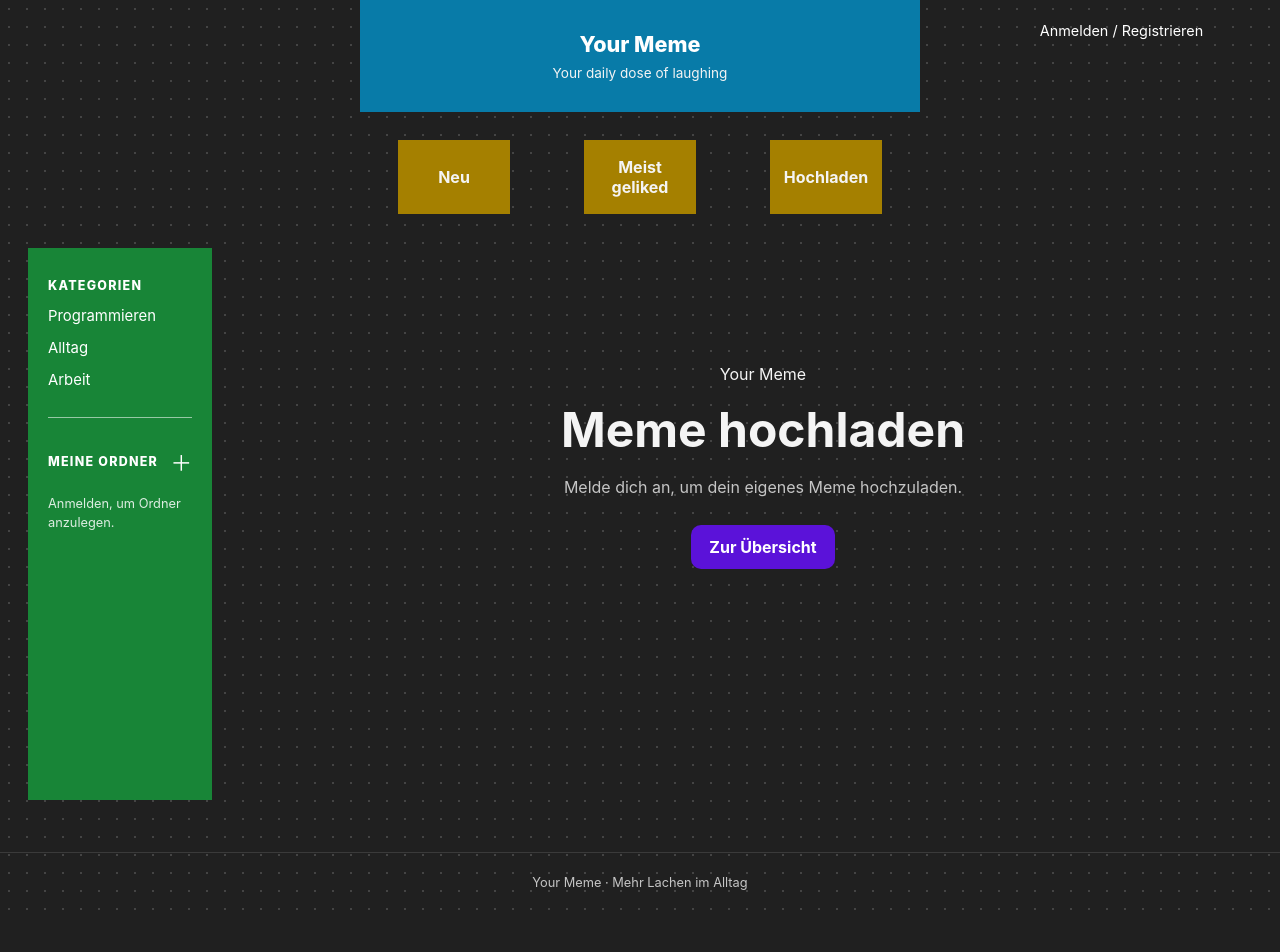
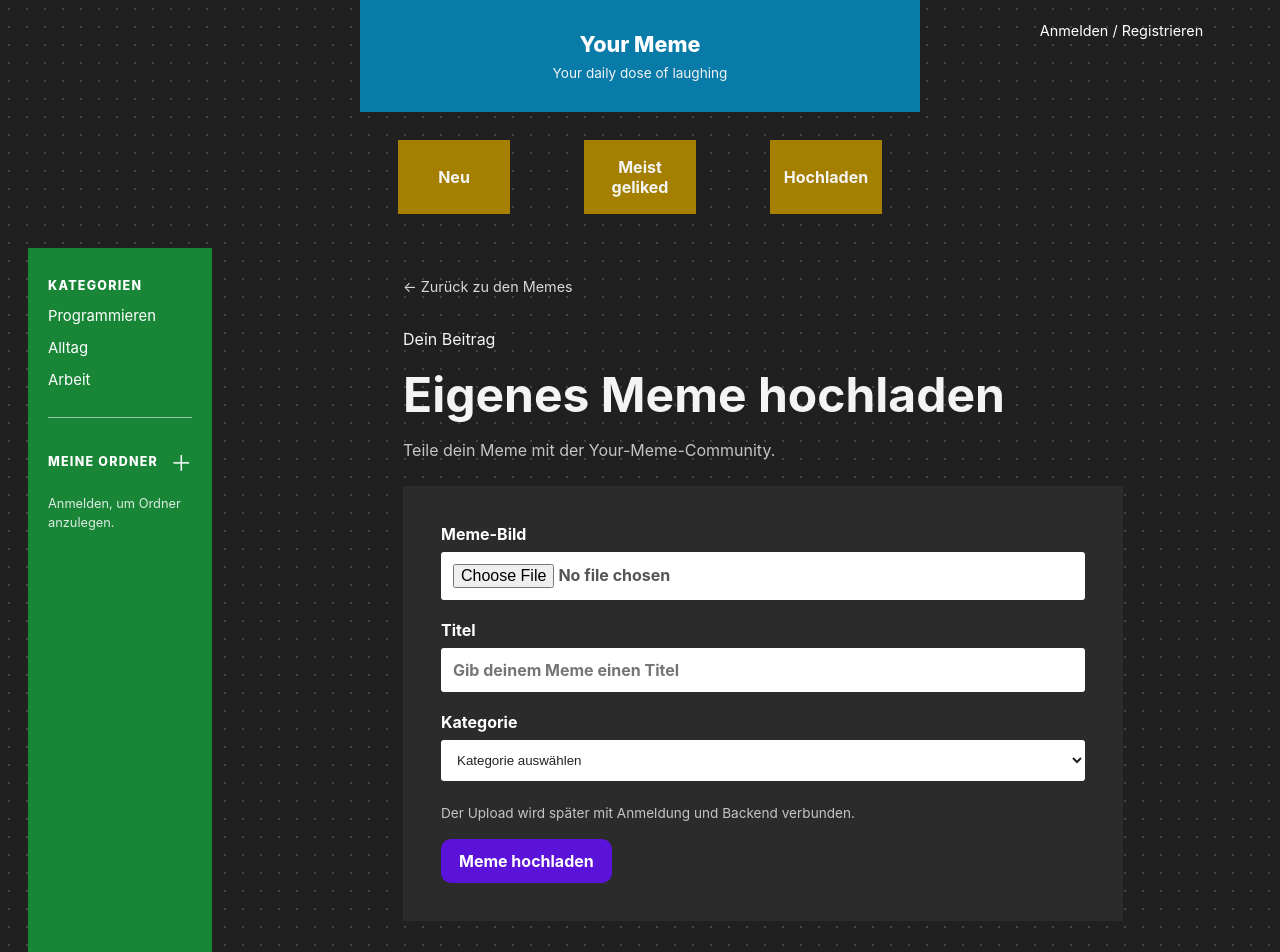
Before and after one commit to josephinemundt1297/your-meme, a React (Vite) app in the folder frontend/: page /upload in a window 1280 px wide. Shown: the top 952 px of the page. Before the commit the page ends 912 px from the top, so only its background shows below. Built offline with nearby package versions, Linux system fonts and the light colour scheme.

Commit message:
feat(frontend): add meme upload form

```diff
--- a/frontend/src/App.css
+++ b/frontend/src/App.css
@@ -47,6 +47,18 @@ h1, h2, h3 { margin-top: 0; } h1 { font-size: clamp(1.8rem, 4vw, 3rem); margin-b
 .comments-section { border-top: 1px solid #484848; padding-top: 24px; }
 .comments-section h2 { font-size: 1.2rem; }
 .comment-placeholder { border: 1px dashed #666; color: var(--muted); font-size: .88rem; padding: 18px; }
+.upload-page { margin: 0 auto; max-width: 720px; padding: 28px 0 72px; }
+.upload-intro { margin-bottom: 26px; }
+.upload-intro h1 { margin-bottom: 10px; }
+.upload-intro p:not(.eyebrow) { color: var(--muted); }
+.upload-form { background: #2b2b2b; padding: clamp(20px, 4vw, 38px); }
+.upload-field { color: white; display: flex; flex-direction: column; font-weight: 700; gap: 8px; margin-bottom: 20px; }
+.upload-field input, .upload-field select { background: white; border: 0; border-radius: 3px; color: #222; padding: 12px; }
+.upload-field input[type='file'] { color: #555; }
+.upload-preview { background: var(--orange); max-height: 280px; object-fit: contain; padding: 10px; width: 100%; }
+.upload-hint { color: var(--muted); font-size: .85rem; margin: 24px 0 18px; }
+.upload-submit { border: 0; cursor: pointer; }
+.upload-success { color: #8ee39e; font-weight: 700; margin-bottom: 0; }
 .meme-state { align-items: center; background: #2c2c2c; border: 1px dashed #555; border-radius: 10px; color: var(--muted); display: flex; flex-direction: column; margin: 10px auto; max-width: 560px; padding: 42px 24px; text-align: center; } .meme-state h3 { color: white; margin: 12px 0 6px; } .meme-state p { margin: 0; } .state-icon { align-items: center; background: #3e2968; border-radius: 50%; color: #c3a4ff; display: flex; font-size: 1.8rem; font-weight: 800; height: 52px; justify-content: center; width: 52px; } .state-retry { border: 0; cursor: pointer; margin-top: 20px; } .loading-skeletons { display: flex; gap: 8px; } .loading-skeletons span { animation: pulse 1.2s ease-in-out infinite; background: #777; border-radius: 6px; height: 8px; width: 34px; } .loading-skeletons span:nth-child(2) { animation-delay: .15s; } .loading-skeletons span:nth-child(3) { animation-delay: .3s; } @keyframes pulse { 0%, 100% { opacity: .4; } 50% { opacity: 1; } }
 .sr-only { height: 1px; margin: -1px; overflow: hidden; position: absolute; width: 1px; clip: rect(0, 0, 0, 0); }
 @media (max-width: 1100px) { .meme-grid { grid-template-columns: repeat(3, minmax(0, 1fr)); } }
--- a/frontend/src/App.tsx
+++ b/frontend/src/App.tsx
@@ -1,5 +1,5 @@
 import { Link, Outlet, createRootRoute, createRoute, createRouter, useParams } from '@tanstack/react-router'
-import { useState } from 'react'
+import { useState, type FormEvent } from 'react'
 import { sampleMemes } from './data/sampleMemes'
 import type { Meme } from './types/meme'
 import { MemeState } from './components/ui/MemeState'
@@ -37,6 +37,31 @@ function MemeList({ top = false }: { top?: boolean }) {
 }
 
 function PlaceholderPage({ title, text }: { title: string; text: string }) { return <section className="placeholder-page"><p className="eyebrow">Your Meme</p><h1>{title}</h1><p>{text}</p><Link className="primary-link" to="/">Zur Übersicht</Link></section> }
+function UploadPage() {
+  const [selectedFile, setSelectedFile] = useState<File | null>(null)
+  const [title, setTitle] = useState('')
+  const [category, setCategory] = useState('')
+  const [submitted, setSubmitted] = useState(false)
+  const previewUrl = selectedFile ? URL.createObjectURL(selectedFile) : null
+
+  const handleSubmit = (event: FormEvent<HTMLFormElement>) => {
+    event.preventDefault()
+    if (selectedFile && title.trim() && category) setSubmitted(true)
+  }
+
+  return <section className="upload-page">
+    <Link className="back-link" to="/">← Zurück zu den Memes</Link>
+    <div className="upload-intro"><p className="eyebrow">Dein Beitrag</p><h1>Eigenes Meme hochladen</h1><p>Teile dein Meme mit der Your-Meme-Community.</p></div>
+    <form className="upload-form" onSubmit={handleSubmit}>
+      <label className="upload-field"><span>Meme-Bild</span><input type="file" accept="image/png,image/jpeg,image/gif,image/webp" onChange={(event) => setSelectedFile(event.target.files?.[0] ?? null)} required />{previewUrl && <img className="upload-preview" src={previewUrl} alt="Vorschau des ausgewählten Memes" />}</label>
+      <label className="upload-field"><span>Titel</span><input type="text" value={title} onChange={(event) => setTitle(event.target.value)} placeholder="Gib deinem Meme einen Titel" maxLength={100} required /></label>
+      <label className="upload-field"><span>Kategorie</span><select value={category} onChange={(event) => setCategory(event.target.value)} required><option value="">Kategorie auswählen</option><option value="Programmieren">Programmieren</option><option value="Alltag">Alltag</option><option value="Arbeit">Arbeit</option></select></label>
+      <p className="upload-hint">Der Upload wird später mit Anmeldung und Backend verbunden.</p>
+      <button className="primary-link upload-submit" type="submit">Meme hochladen</button>
+      {submitted && <p className="upload-success" role="status">Dein Meme ist für die Veröffentlichung vorbereitet.</p>}
+    </form>
+  </section>
+}
 function MemeDetailPage() {
   const { memeId } = useParams({ from: '/memes/$memeId' })
   const meme = sampleMemes.find((item) => item.id === memeId)
@@ -60,7 +85,7 @@ function MemeDetailPage() {
 const rootRoute = createRootRoute({ component: Layout })
 const homeRoute = createRoute({ getParentRoute: () => rootRoute, path: '/', component: () => <MemeList /> })
 const topRoute = createRoute({ getParentRoute: () => rootRoute, path: '/top', component: () => <MemeList top /> })
-const uploadRoute = createRoute({ getParentRoute: () => rootRoute, path: '/upload', component: () => <PlaceholderPage title="Meme hochladen" text="Melde dich an, um dein eigenes Meme hochzuladen." /> })
+const uploadRoute = createRoute({ getParentRoute: () => rootRoute, path: '/upload', component: UploadPage })
 const accountRoute = createRoute({ getParentRoute: () => rootRoute, path: '/account', component: () => <PlaceholderPage title="Anmelden / Profil" text="Hier erscheinen Anmeldung und Kontoeinstellungen." /> })
 const memeRoute = createRoute({ getParentRoute: () => rootRoute, path: '/memes/$memeId', component: MemeDetailPage })
 const folderRoute = createRoute({ getParentRoute: () => rootRoute, path: '/folders/$folderId', component: () => <PlaceholderPage title="Mein Ordner" text="Dieser persönliche Ordner wird nach der Anmeldung verfügbar." /> })
```
